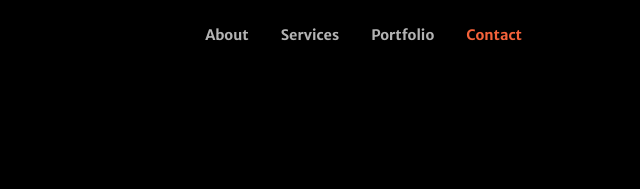
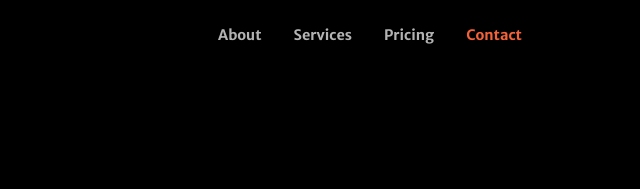
Before and after one commit to 9dcw/mdwmakeup, a plain HTML site: page index.html in a window 1280 px wide. Shown: the top 189 px of the page, 640-1280 px from the left. Drawn offline with nearby package versions, Linux system fonts and the light colour scheme; some packages are replaced by stand-ins of ours; a script that the page names is missing.

Commit message:
updated links

```diff
--- a/index.html
+++ b/index.html
@@ -31,7 +31,7 @@
                     <ul class="navbar-nav ms-auto my-2 my-lg-0">
                         <li class="nav-item"><a class="nav-link" href="#about">About</a></li>
                         <li class="nav-item"><a class="nav-link" href="#services">Services</a></li>
-                        <li class="nav-item"><a class="nav-link" href="#portfolio">Portfolio</a></li>
+                        <li class="nav-item"><a class="nav-link" href="#pricing">Pricing</a></li>
                         <li class="nav-item"><a class="nav-link" href="#contact">Contact</a></li>
                     </ul>
                 </div>
```
